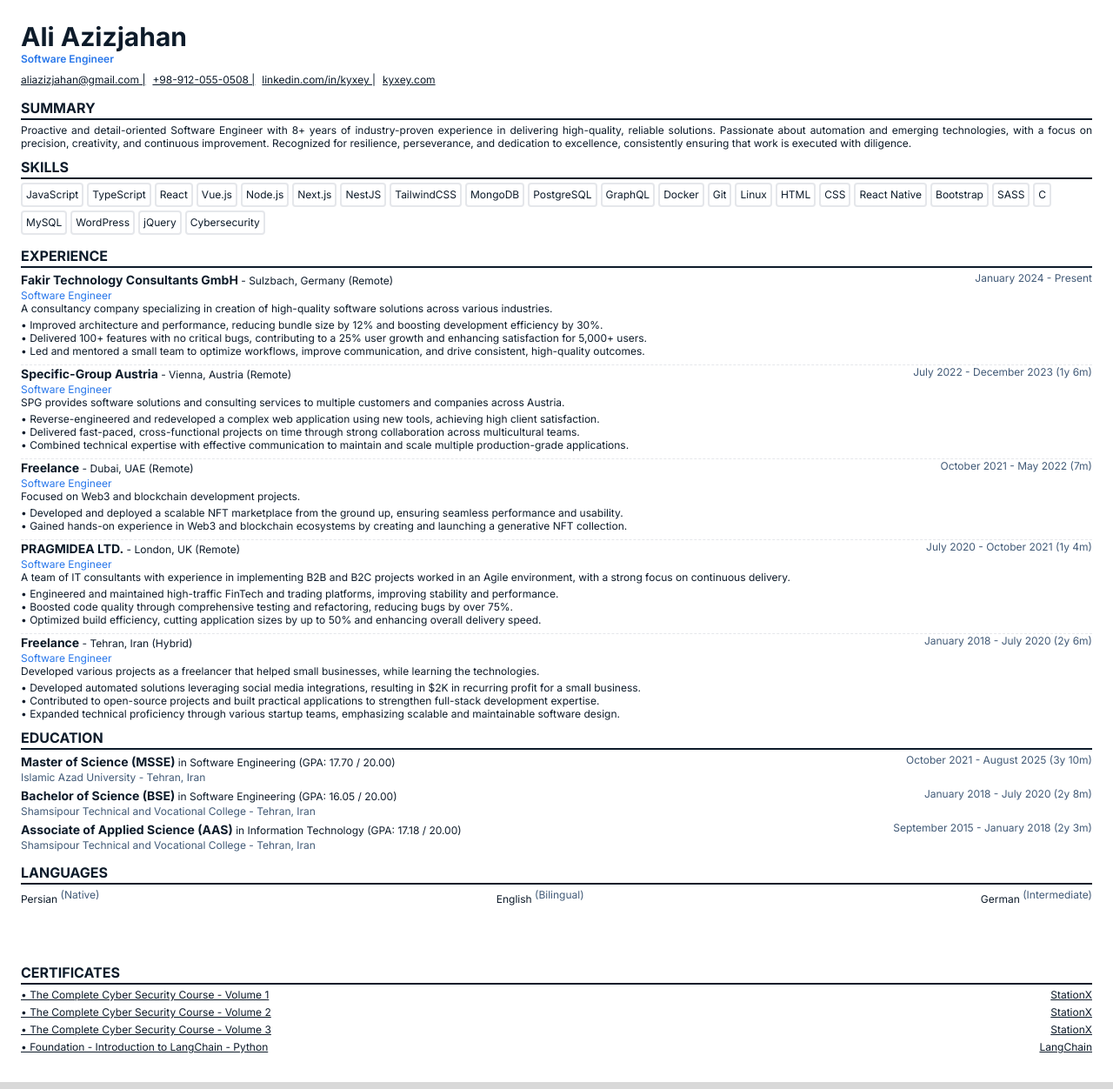
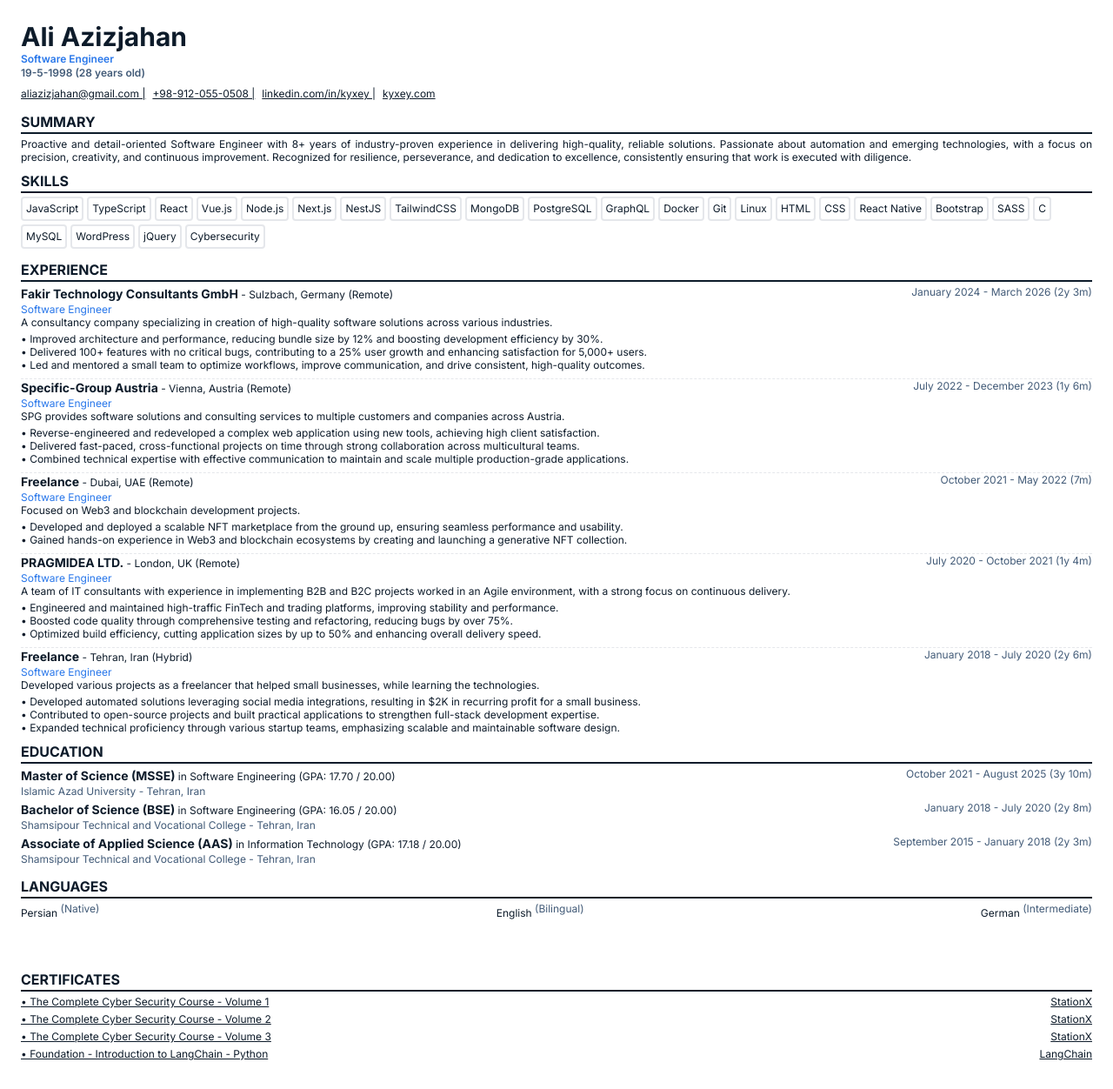
Before and after one commit to Kyxey/Kyxey.github.io, a Vue app: page /cv in a window 1280 px wide. Shown: the whole page at 87% size. Built offline with nearby package versions, Linux system fonts and the light colour scheme.

Commit message:
feat: adds DOB and last work experience

```diff
--- a/src/components/HeroSection.vue
+++ b/src/components/HeroSection.vue
@@ -31,8 +31,8 @@
         <p
           class="text-xl md:text-2xl text-light/90 mb-8 max-w-xl mx-auto animate-slide-up"
         >
-          Software Engineer with {{ yearsExperience }}+ years of industry-proven
-          work experience
+          {{ age }} years old Software Engineer with {{ yearsExperience }}+
+          years of industry-proven work experience
         </p>
 
         <!-- CTA Buttons -->
@@ -73,7 +73,8 @@
     DocumentArrowDownIcon,
     ChevronDownIcon,
   } from '@heroicons/vue/24/outline';
-  import { yearsExperience } from '../consts/experiences';
+  import { yearsExperience } from '@/consts/experiences';
+  import { age } from '@/consts/summary';
 
   const scrollToContact = (): void => {
     const contactSection = document.getElementById('contact');
--- a/src/consts/experiences.ts
+++ b/src/consts/experiences.ts
@@ -15,7 +15,7 @@ const experiences: Experience[] = [
     title: 'Software Engineer',
     company: 'Fakir Technology Consultants GmbH',
     location: 'Sulzbach, Germany (Remote)',
-    duration: 'January 2024 - Present',
+    duration: 'January 2024 - March 2026 (2y 3m)',
     description:
       'A consultancy company specializing in creation of high-quality software solutions across various industries.',
     achievements: [
--- a/src/consts/summary.ts
+++ b/src/consts/summary.ts
@@ -2,4 +2,8 @@ import { yearsExperience } from './experiences';
 
 const summary = `Proactive and detail-oriented Software Engineer with ${yearsExperience}+ years of industry-proven experience in delivering high-quality, reliable solutions. Passionate about automation and emerging technologies, with a focus on precision, creativity, and continuous improvement. Recognized for resilience, perseverance, and dedication to excellence, consistently ensuring that work is executed with diligence.`;
 
-export { summary };
+const dob = new Date('1998-05-19');
+
+const age = new Date().getFullYear() - dob.getFullYear();
+
+export { summary, dob, age };
--- a/src/views/CVPage.vue
+++ b/src/views/CVPage.vue
@@ -6,6 +6,10 @@
     <div>
       <h1 class="font-bold text-3xl">Ali Azizjahan</h1>
       <p class="font-semibold text-blue">Software Engineer</p>
+      <p class="font-semibold text-slate">
+        {{ dob.toLocaleDateString('nl-NL') }}
+        ({{ age }} years old)
+      </p>
     </div>
 
     <!-- Contact info -->
@@ -115,7 +119,7 @@
       </section>
 
       <!-- Certificates -->
-      <section class="mt-14">
+      <section class="mt-12">
         <h3 :class="styles.sectionTitle">CERTIFICATES</h3>
         <div
           v-for="certificate in certifications"
@@ -137,7 +141,7 @@
 
 <script setup lang="ts">
   import { contactMethods, socialLinks, portfolio } from '@/consts/contacts';
-  import { summary } from '@/consts/summary';
+  import { summary, dob, age } from '@/consts/summary';
   import { technicalSkills, languages } from '@/consts/skills';
   import { experiences } from '@/consts/experiences';
   import { educationList } from '@/consts/educations';
```
Also changed, not shown: 1 other file (tests, documents, lock files or other folders).
